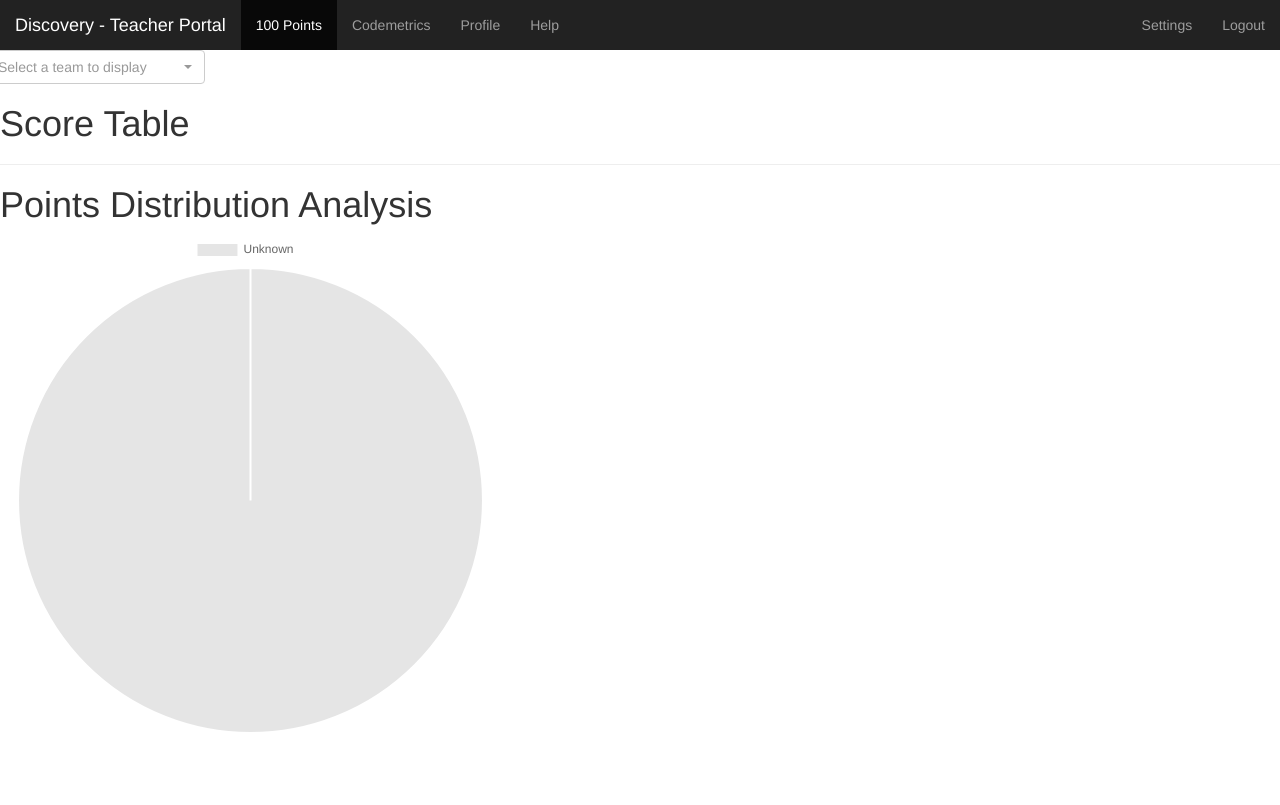
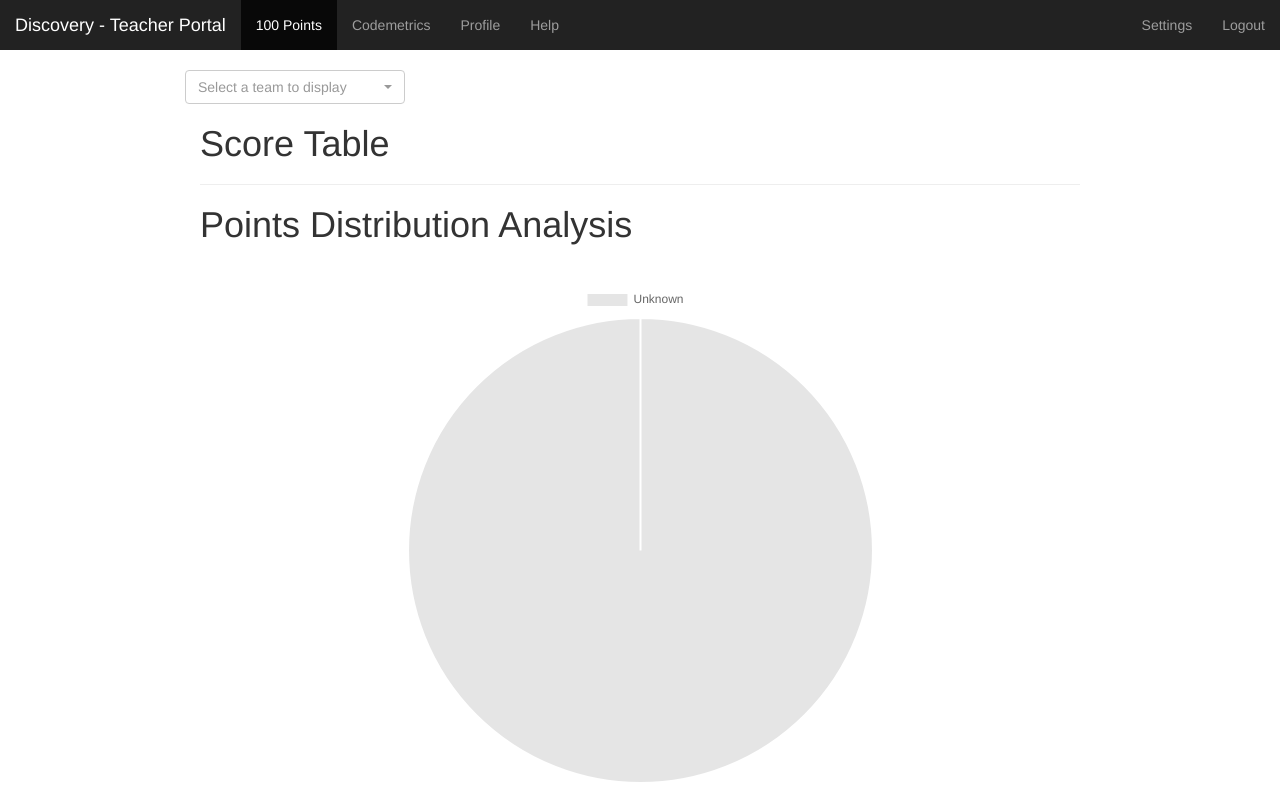
Before and after one commit to Discovery-VSTS/teacherui, a Django app: page /app/index/ in a window 1280 px wide. Before the commit the page ends 732 px from the top, so only its background shows below. Run offline with Django 3.2, Linux system fonts and the light colour scheme; the visitor is signed in with stand-in values (Sample User, id 1); data that the repository does not hold is empty; some libraries are stand-ins or nearby versions.

Commit message:
Edit page layout; fix position of pie chart

```diff
--- a/static/css/dashboard.css
+++ b/static/css/dashboard.css
@@ -84,6 +84,12 @@ body {
   margin-top: 0;
 }
 
+.side-space {
+    margin-left: auto;
+    margin-right: auto;
+    max-width:960px;
+    display: block;
+}
 
 /*
  * Placeholder dashboard ideas
@@ -125,3 +131,17 @@ body {
    padding: 10px !important;
    margin: 10px !important;
 }
+
+/*chart style*/
+
+.chart-container {
+    padding-top: 30px;
+    padding-left: auto;
+    padding-right: auto;
+    display: block;
+}
+
+canvas#pointDist{
+    margin-left: auto;
+    margin-right: auto;
+}
--- a/templates/base.html
+++ b/templates/base.html
@@ -46,14 +46,12 @@
         {% endblock %}
     </div>
 </nav>
-<div class="container-fluid">
-    <div class="row">
-        <!--START TAB CONTENT -->
-        <div class="tab-content">
-            {% block tab-content %}{% endblock %}
-        </div>
-        <!--END TAB CONTENT -->
-    </div>
+<div class="container-fluid main side-space">
+    <!--START TAB CONTENT -->
+
+    {% block tab-content %}{% endblock %}
+
+    <!--END TAB CONTENT -->
 </div>
 
 <!-- Body scripts -->
--- a/templates/tabs/100pt/distribution-analysis.html
+++ b/templates/tabs/100pt/distribution-analysis.html
@@ -56,4 +56,6 @@
     });
 
 </script>
-<canvas id="pointDist" style="max-height: 501px; max-width: 501px"></canvas>
+<div class="chart-container">
+    <canvas id="pointDist" style="max-height: 501px; max-width: 501px"></canvas>
+</div>
```
Also changed, not shown: templates/tabs/codemetrics/codemetrics-top-selector.html (+24 -6 lines).
